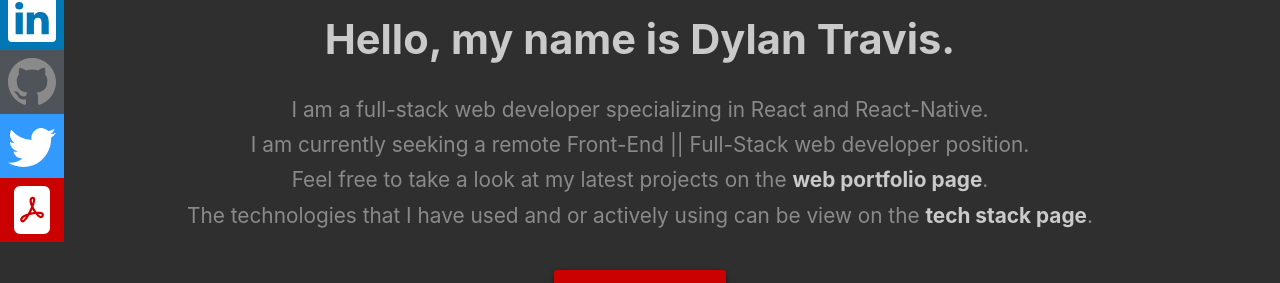
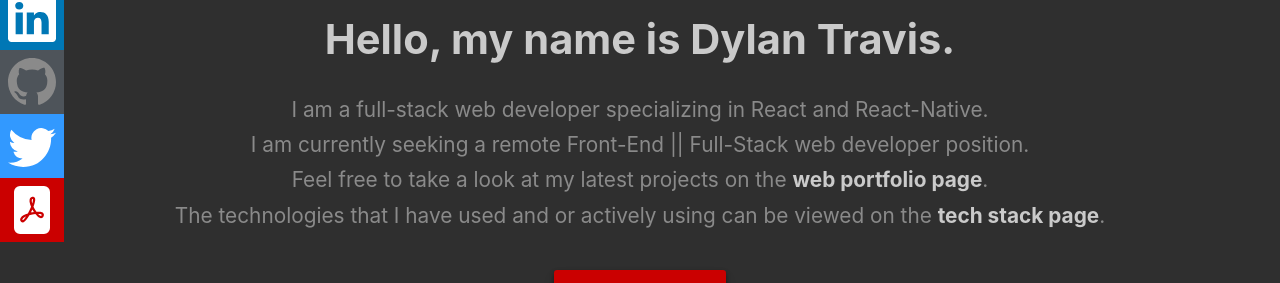
Before and after one commit to asendice/dtravsite, a React (Create React App) app in the folder client/: page / in a window 1280 px wide. Shown: the part 254-537 px from the top of the page. Built offline with nearby package versions, Linux system fonts and the light colour scheme.

Commit message:
updated about me text

```diff
--- a/client/src/components/about/about.js
+++ b/client/src/components/about/about.js
@@ -22,7 +22,7 @@ function About() {
           </Link>
           .
           <br />
-          The technologies that I have used and or actively using can be view on
+          The technologies that I have used and or actively using can be viewed on
           the{" "}
           <Link className={classes.link} to="/technologies">
             tech stack page
```
